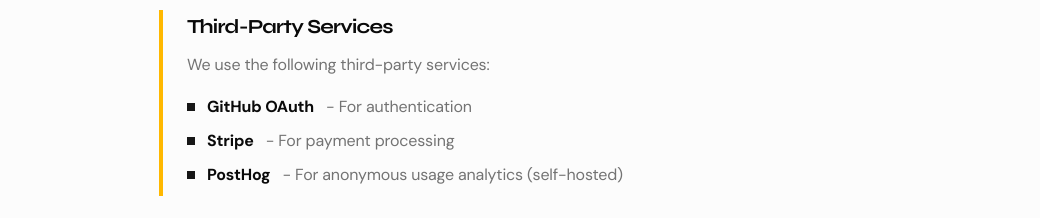
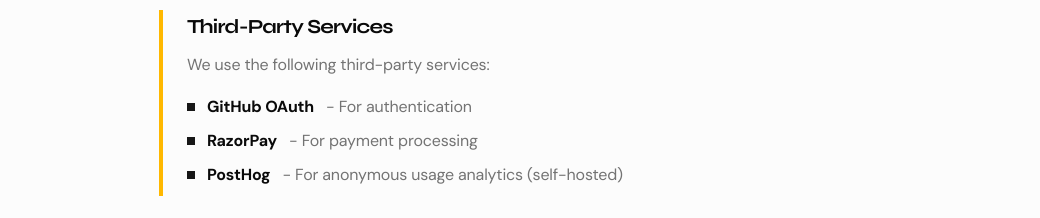
Before and after one commit to senutpal/devRadar, a Next.js app in the folder apps/web/: page /privacy in a window 1280 px wide. Shown: the part 2480-2698 px from the top of the page, without its empty margins (65-1105 px from the left). Built offline with nearby package versions, Linux system fonts and the light colour scheme; no server answers.

Commit message:
chore: update shared exports and page content
- Export tier constants from shared package
- Update home page with billing link
- Update privacy policy page

```diff
--- a/apps/web/src/app/privacy/page.tsx
+++ b/apps/web/src/app/privacy/page.tsx
@@ -243,7 +243,7 @@
               </li>
               <li className="flex items-center gap-3">
                 <span className="w-2 h-2 bg-primary" />
-                <strong className="text-foreground">Stripe</strong> - For payment processing
+                <strong className="text-foreground">RazorPay</strong> - For payment processing
               </li>
               <li className="flex items-center gap-3">
                 <span className="w-2 h-2 bg-primary" />
--- a/packages/shared/src/index.ts
+++ b/packages/shared/src/index.ts
@@ -1,3 +1,4 @@
 export * from './types.js';
 export * from './constants.js';
 export * from './validators.js';
+export * from './features.js';
```
